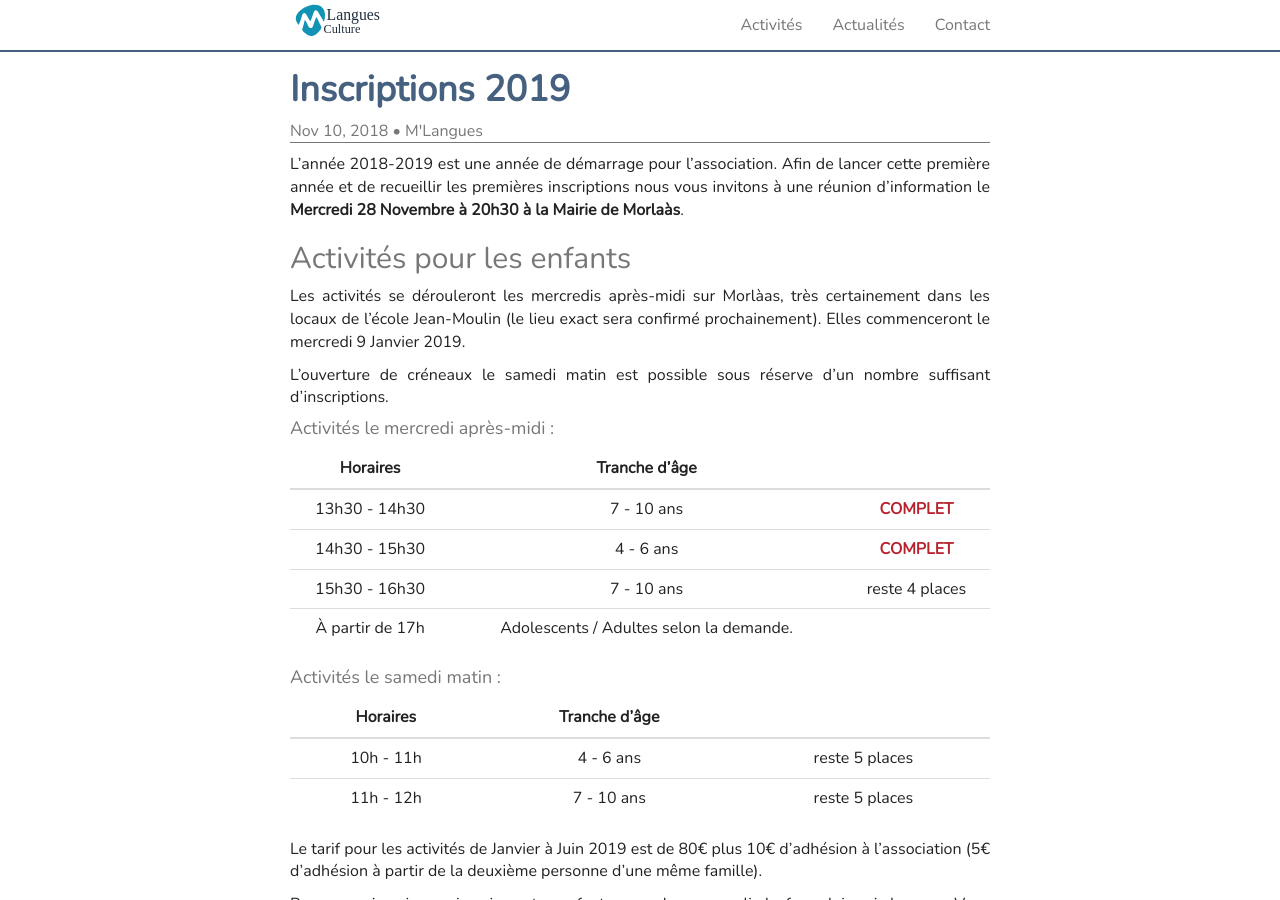
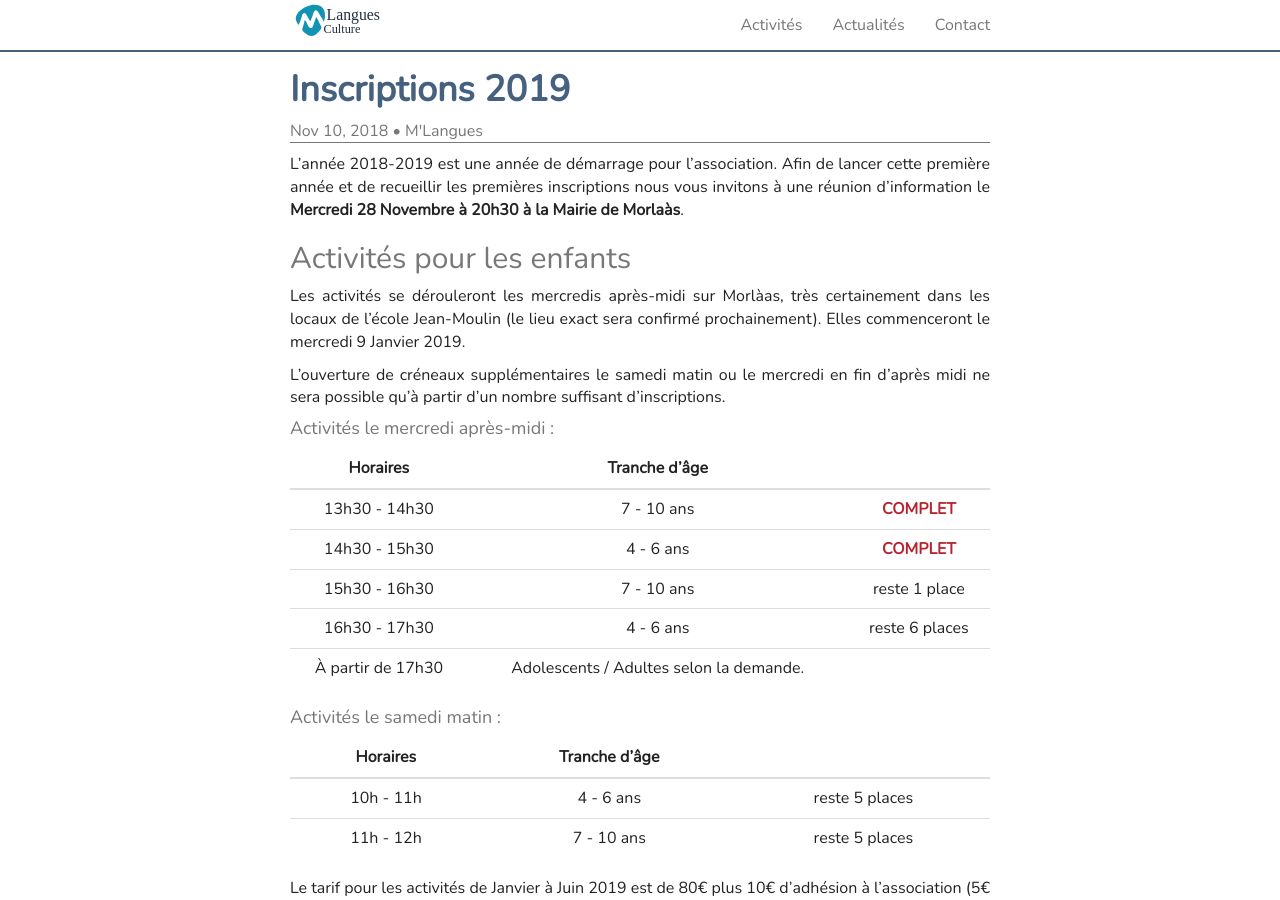
Before and after one commit to mlangues64/mlangues64.github.io, a Jekyll site: the page built from _posts/2018-11-10-inscription2019.markdown, in a window 1280 px wide and 900 px high. Built offline with Jekyll 4.4.1, drawn with Linux system fonts in a browser that asks for light colours; nearby versions of some CDN libraries; comment, search, counter and statistics services are not loaded.

Commit message:
Update 2018-11-10-inscription2019.markdown

```diff
--- a/_posts/2018-11-10-inscription2019.markdown
+++ b/_posts/2018-11-10-inscription2019.markdown
@@ -17,8 +17,8 @@ Les activités se dérouleront les mercredis après-midi sur Morlàas, très cer
 dans les locaux de l'école Jean-Moulin (le lieu exact sera confirmé
 prochainement). Elles commenceront le mercredi 9 Janvier 2019.
 
-L'ouverture de créneaux le samedi matin est possible sous réserve d'un
-nombre suffisant d'inscriptions.
+L'ouverture de créneaux supplémentaires le samedi matin ou le mercredi en fin d'après midi
+ne sera possible qu'à partir d'un nombre suffisant d'inscriptions.
 
 #### Activités le mercredi après-midi :
 
@@ -26,8 +26,9 @@ nombre suffisant d'inscriptions.
 |:--------:|:-------------:|:----:|
 | 13h30 - 14h30 | 7 - 10 ans | <span style="color: #B7222E; font-weight:bold;">COMPLET</span> |
 | 14h30 - 15h30 | 4 - 6 ans | <span style="color: #B7222E; font-weight:bold;">COMPLET</span> |
-| 15h30 - 16h30 | 7 - 10 ans | reste 4 places |
-| À partir de 17h | Adolescents / Adultes selon la demande. | |
+| 15h30 - 16h30 | 7 - 10 ans | reste 1 place |
+| 16h30 - 17h30 | 4 - 6 ans | reste 6 places |
+| À partir de 17h30 | Adolescents / Adultes selon la demande. | |
 {: .table }
 
 #### Activités le samedi matin :
```
